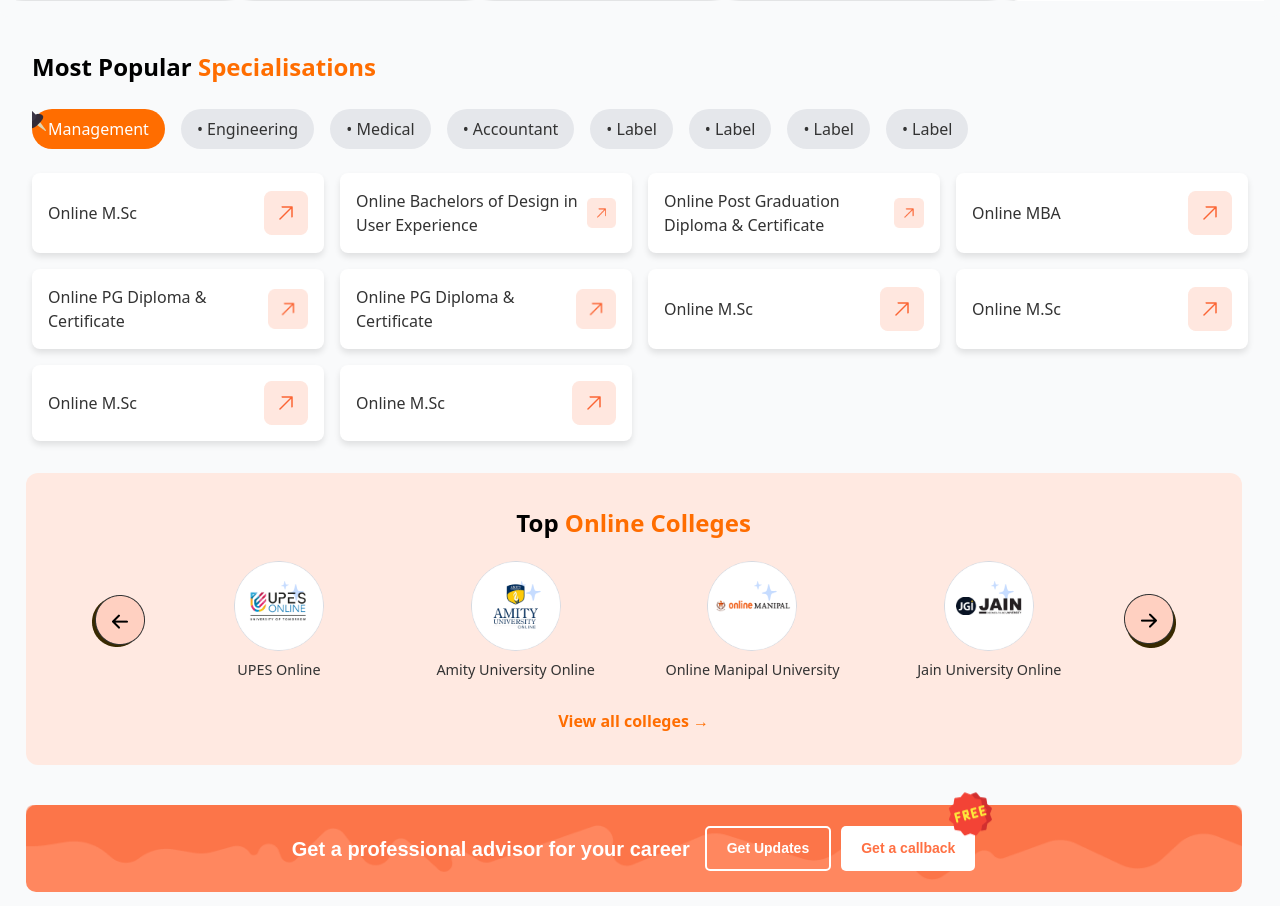
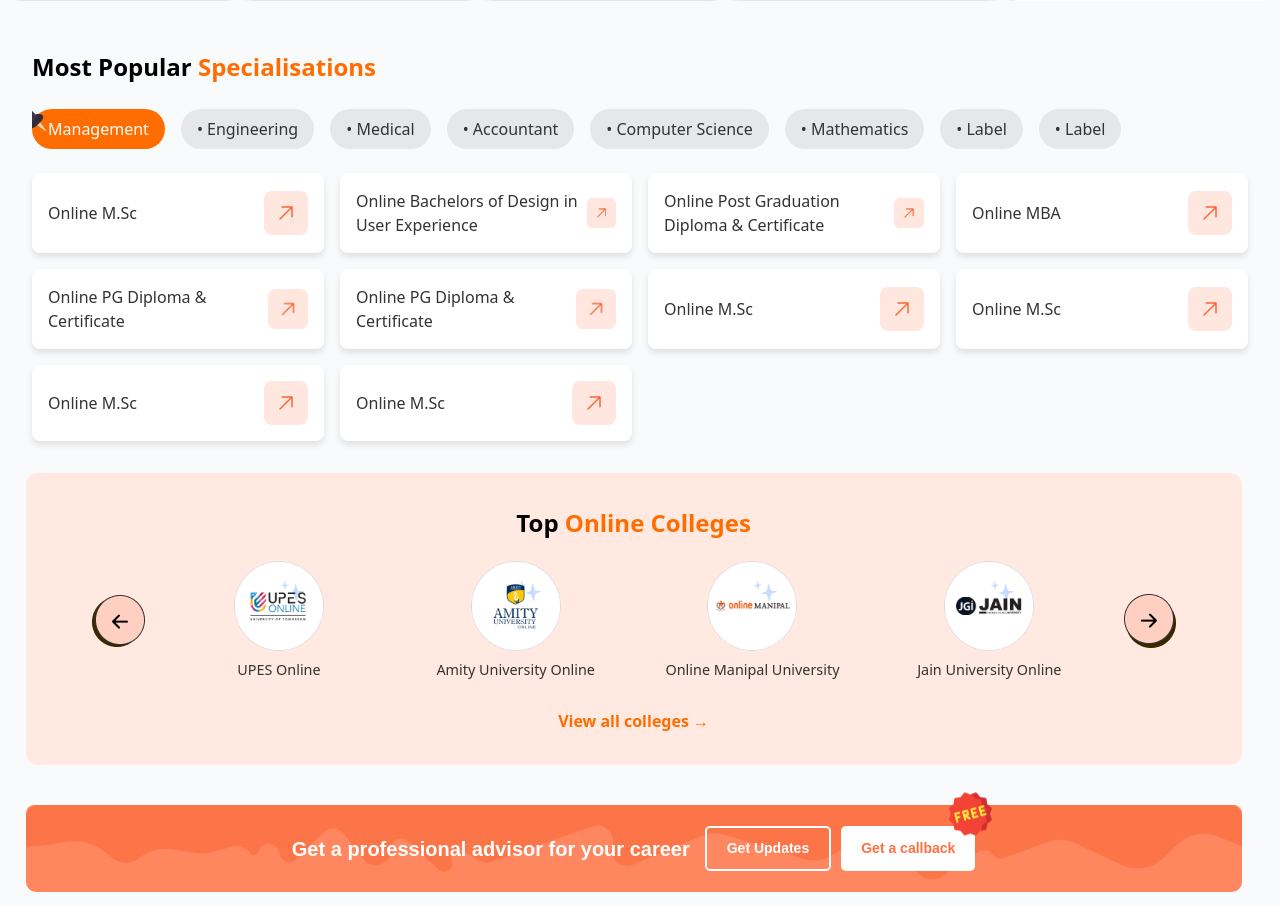
Before and after one commit to hemantyadav8006/college-apply, a React (Vite) app: page / in a window 1280 px wide. Shown: the part 1047-1953 px from the top of the page. Built offline with nearby package versions, Linux system fonts and the light colour scheme.

Commit message:
add motion in popularSpecialisations

```diff
--- a/src/components/PopularSpecialisations.jsx
+++ b/src/components/PopularSpecialisations.jsx
@@ -1,14 +1,15 @@
 import "../assets/css/PopularSpecialisations.css";
 import React, { useState } from "react";
 import { arrow, pin } from "../assets/Images/imageTransfer.js";
+import { motion } from "motion/react";
 const PopularSpecialisations = () => {
   const categories = [
     "Management",
     "• Engineering",
     "• Medical",
     "• Accountant",
-    "• Label",
-    "• Label",
+    "• Computer Science",
+    "• Mathematics",
     "• Label",
     "• Label",
   ];
@@ -41,25 +42,30 @@ const PopularSpecialisations = () => {
       <div className="categories relative flex items-center justify-start gap-4 flex-nowrap overflow-x-auto">
         <img className="absolute -left-3 -top-1" src={pin} alt="pin" />
         {categories.map((category, index) => (
-          <button
+          <motion.button
             key={index}
             className={`category-button flex-shrink-0 ${
               activeCategory === category ? "active" : ""
             }`}
             onClick={() => setActiveCategory(category)}
+            whileTap={{ scale: 0.55 }}
           >
             {category}
-          </button>
+          </motion.button>
         ))}
       </div>
       <div className="course-list">
         {courses.map((course, index) => (
-          <div key={index} className="course-card">
+          <motion.div
+            key={index}
+            className="course-card cursor-pointer"
+            whileTap={{ scale: 0.55 }}
+          >
             <p className="course-title">{course.title}</p>
             <span className="course-icon">
               <img src={arrow} alt="arrow" />
             </span>
-          </div>
+          </motion.div>
         ))}
       </div>
     </div>
```
